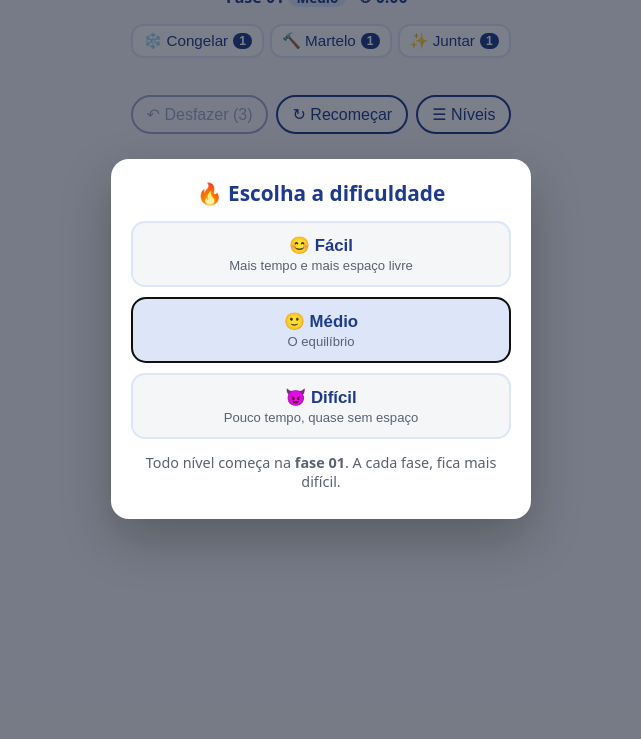
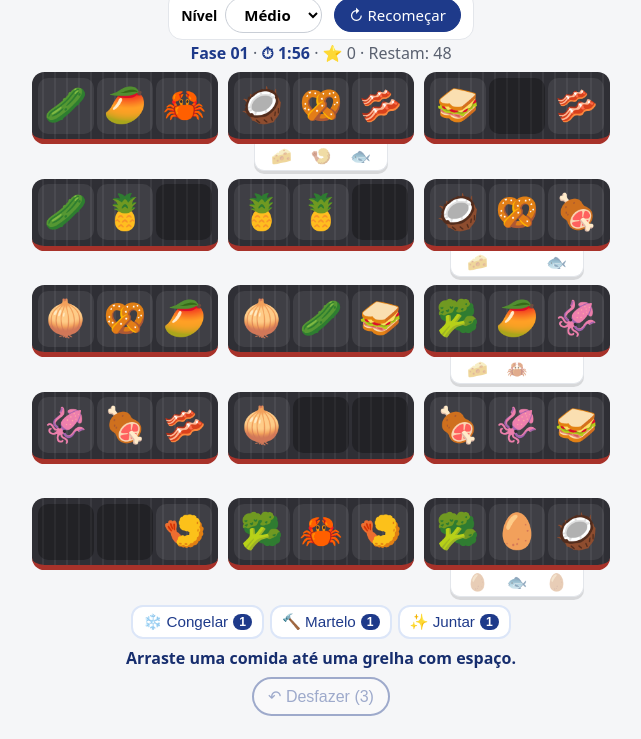
Before and after one commit to Eduardonascimento01/churrasco-sort, a plain HTML site: page index.html in a window 1280 px wide. Shown: the part 61-800 px from the top of the page, without its empty margins (319-960 px from the left). Drawn offline with Linux system fonts and the light colour scheme.

Commit message:
Vira "Trio na Grelha": nível no painel (como na Jogoteca) e celular deitado em 2 colunas
- Seletor "Nível" + Recomeçar no painel de cima, no lugar do menu por cima do jogo;
  trocar o nível continua da fase salva daquele nível
- Celular deitado: controles à esquerda, grelhas à direita; o jogo testa 3 a 6 colunas
  e usa a que deixa as comidas maiores
- Entra na Jogoteca (hub)

Co-Authored-By: Claude Opus 5.5 <noreply@anthropic.com>

```diff
--- a/estilo.css
+++ b/estilo.css
@@ -221,41 +221,66 @@ header p { margin: 2px 0 0; color: var(--texto-suave); font-size: clamp(.8rem, 3
 #proxima[hidden] { display: none; }
 button:disabled { opacity: .4; cursor: not-allowed; }
 
-/* Menu de dificuldade */
-.menu {
-  position: fixed; inset: 0;
-  display: grid; place-items: center;
-  padding: 16px;
-  background: rgba(15, 23, 42, .55);
-  z-index: 50;
+/* Painel de cima: igual aos outros jogos da Jogoteca (seletor de nível + botão) */
+.painel {
+  background: #fff;
+  border: 1px solid var(--borda);
+  border-radius: 14px;
+  padding: 6px 12px;
+  margin: 6px auto 0;
+  display: flex;
+  flex-wrap: wrap;
+  gap: 8px 12px;
+  align-items: center;
+  justify-content: center;
+  width: fit-content;
+  max-width: 100%;
 }
-.menu[hidden] { display: none; }
-.cartao {
-  width: min(420px, 100%);
+.painel label { font-weight: 600; font-size: 14px; display: flex; gap: 8px; align-items: center; color: var(--texto); }
+.painel select, .painel button {
+  font: inherit;
+  font-size: 15px;
+  border-radius: 999px;
+  border: 1px solid #C9CED6;
+  padding: 6px 14px;
   background: #fff;
-  border-radius: 18px;
-  padding: 20px;
-  text-align: center;
-  box-shadow: 0 20px 50px rgba(0,0,0,.25);
+  color: var(--texto);
+  cursor: pointer;
 }
-.cartao h2 { margin: 0 0 14px; color: var(--azul); font-size: 1.3rem; }
-.niveis { display: grid; gap: 10px; }
-.niveis button {
-  display: grid; gap: 2px;
-  padding: 12px;
-  border-radius: 14px;
-  border: 2px solid var(--azul-claro);
-  background: var(--fundo);
-  cursor: pointer;
-  font-size: 1.05rem;
-  color: var(--azul);
-}
-.niveis button:hover, .niveis button:focus-visible { border-color: var(--azul); background: var(--azul-claro); }
-.niveis small { color: var(--texto-suave); font-size: .82rem; }
-.dica { color: var(--texto-suave); font-size: .9rem; margin: 14px 0 8px; }
-#continuar { display: grid; gap: 6px; }
-#continuar button, .discreto {
-  border: none; background: none; color: var(--azul); text-decoration: underline; cursor: pointer; font-size: .9rem; padding: 4px;
+.btn-primario { background: var(--azul) !important; border-color: var(--azul) !important; color: #fff !important; font-weight: 600; }
+.btn-primario:hover { background: var(--azul-escuro) !important; }
+
+/* .lateral: em pé "finge que não existe" (display: contents) e a ordem
+   na tela fica: título/painel, GRELHAS, poderes, aviso e botões. */
+.lateral { display: contents; }
+#topo { order: 0; }
+#mesa { order: 1; }
+#poderes, #aviso, #botoes { order: 2; }
+
+/* ---------- Celular/tablet DEITADO (tela baixa e larga) ----------
+   Duas colunas: controles à esquerda (.lateral) e grelhas à direita.
+   O jogo.js escolhe quantas colunas de grelhas cabem melhor (3 a 6). */
+@media (orientation: landscape) and (max-height: 560px) {
+  body {
+    display: grid;
+    grid-template-columns: 210px auto;
+    justify-content: center;
+    align-items: center;
+    column-gap: 14px;
+    padding: 8px 10px;
+    min-height: 100vh;
+    min-height: 100dvh;
+  }
+  .lateral { display: flex; flex-direction: column; align-items: center; gap: 6px; grid-column: 1; }
+  #mesa { grid-column: 2; }
+  h1 { font-size: 1.1rem; }
+  header p { font-size: .8rem; }
+  .painel { padding: 6px 8px; gap: 6px; }
+  .painel select, .painel button { font-size: 13px; padding: 4px 10px; }
+  .poderes { flex-direction: column; align-items: stretch; gap: 4px; }
+  .poderes button { justify-content: space-between; font-size: .8rem; padding: 4px 8px; }
+  #aviso { font-size: .8rem; }
+  .botoes button { font-size: .8rem; padding: 5px 10px; }
 }
 
 @media (prefers-reduced-motion: reduce) {
--- a/index.html
+++ b/index.html
@@ -3,19 +3,31 @@
 <head>
   <meta charset="utf-8">
   <meta name="viewport" content="width=device-width, initial-scale=1, viewport-fit=cover">
-  <title>Churrasco Sort</title>
+  <title>Trio na Grelha</title>
   <link rel="stylesheet" href="estilo.css">
 </head>
 <body>
+  <!-- .lateral junta tudo que não é a mesa. Em pé ela "some" (display: contents);
+       com o celular deitado vira a coluna da esquerda. -->
+  <div class="lateral" id="lateral">
   <header id="topo">
-    <h1>🔥 Churrasco Sort <button id="som" class="som" aria-label="Desligar som">🔊</button></h1>
+    <h1>🔥 Trio na Grelha <button id="som" class="som" aria-label="Desligar som">🔊</button></h1>
+    <!-- Igual aos outros jogos da Jogoteca: o nível fica aqui, no painel -->
+    <div class="painel">
+      <label>Nível
+        <select id="nivel" aria-label="Nível">
+          <option value="facil">Fácil</option>
+          <option value="medio">Médio</option>
+          <option value="dificil">Difícil</option>
+        </select>
+      </label>
+      <button id="recomecar" class="btn-primario">↻ Recomeçar</button>
+    </div>
     <p>
-      <strong id="fase">Fase 01</strong> <span id="nivel-nome" class="etiqueta">Médio</span> ·
+      <strong id="fase">Fase 01</strong> ·
       <span id="relogio" aria-live="off">⏱ 0:00</span> · <span id="contador"></span>
     </p>
   </header>
-
-  <main id="mesa" aria-label="Grelhas"></main>
 
   <div class="poderes" id="poderes" aria-label="Poderes">
     <button id="p-congelar" title="Para o relógio por 10 segundos">❄️ Congelar <b>1</b></button>
@@ -27,24 +39,11 @@
   <div class="botoes" id="botoes">
     <button id="proxima" hidden>Próxima fase ➜</button>
     <button id="desfazer" disabled>↶ Desfazer (3)</button>
-    <button id="recomecar">↻ Recomeçar</button>
-    <button id="abrir-menu">☰ Níveis</button>
   </div>
 
-  <!-- Menu de dificuldade: aparece ao abrir o jogo e no botão "Níveis" -->
-  <section id="menu" class="menu" role="dialog" aria-modal="true" aria-labelledby="menu-titulo" hidden>
-    <div class="cartao">
-      <h2 id="menu-titulo">🔥 Escolha a dificuldade</h2>
-      <div class="niveis">
-        <button data-nivel="facil"><strong>😊 Fácil</strong><small>Mais tempo e mais espaço livre</small></button>
-        <button data-nivel="medio"><strong>🙂 Médio</strong><small>O equilíbrio</small></button>
-        <button data-nivel="dificil"><strong>😈 Difícil</strong><small>Pouco tempo, quase sem espaço</small></button>
-      </div>
-      <p class="dica">Todo nível começa na <strong>fase 01</strong>. A cada fase, fica mais difícil.</p>
-      <div id="continuar"></div>
-      <button id="fechar-menu" class="discreto" hidden>Voltar ao jogo</button>
-    </div>
-  </section>
+  </div>
+
+  <main id="mesa" aria-label="Grelhas"></main>
 
   <script src="regras.js"></script>
   <script src="som.js"></script>
--- a/jogo.js
+++ b/jogo.js
@@ -1,4 +1,10 @@
-// jogo.js · A "tela": desenha as grelhas e responde ao mouse e ao dedo.
+// jogo.js · A "tela" do Trio na Grelha (ex-Churrasco Sort): desenha as grelhas
+// e responde ao mouse e ao dedo.
+//
+// 2026-11-24: nível escolhido no painel (seletor "Nível", igual aos outros
+//           jogos da Jogoteca) em vez do menu por cima; celular deitado em
+//           2 colunas (controles | grelhas), com o nº de colunas de grelhas
+//           escolhido para as comidas ficarem do maior tamanho possível.
 // Quem decide se a jogada vale é sempre o regras.js. Aqui só mostramos.
 //
 // Etapa 6+: 12 grelhas que se ajustam ao tamanho da tela, arrasto mais
@@ -19,11 +25,10 @@
   const aviso = $("aviso");
   const contador = $("contador");
   const titulo = $("fase");
-  const nivelNome = $("nivel-nome");
+  const seletorNivel = $("nivel");
   const relogioTela = $("relogio");
   const botaoProxima = $("proxima");
   const botaoDesfazer = $("desfazer");
-  const menu = $("menu");
   const botoesPoder = { congelar: $("p-congelar"), martelo: $("p-martelo"), juntar: $("p-juntar") };
 
   const DESFAZER_POR_FASE = 3;
@@ -48,7 +53,7 @@
   let escolhida, jogadas, ocupado, arraste, ignorarClique = false;
   let tempo, relogio = null, historico, desfazeres, terminou;
   let pontos, combo, ultimoTrio, poderes, congelado = 0, modoMartelo = false;
-  let menuAberto = false;
+  const menuAberto = false; // (o menu de níveis saiu; o nível agora fica no painel)
 
   const doisDigitos = (n) => String(n).padStart(2, "0"); // 1 → "01"
 
@@ -64,7 +69,7 @@
     gravar("fase:" + nivel, n);
     pararRelogio();
     titulo.textContent = `Fase ${doisDigitos(n)}`;
-    nivelNome.textContent = R.NIVEIS[nivel].nome;
+    seletorNivel.value = nivel;
     botaoProxima.hidden = true;
     ocupado = true;
     aviso.textContent = "🔥 Preparando a fase...";
@@ -112,20 +117,38 @@
   //   1 grelha de largura = 3 lugares + 2 vãos (0,06) + 2 margens (0,1) = 3,32 lados
   //   a mesa de largura   = 3 grelhas + 2 vãos (0,18)                  = 10,32 lados
   //   1 bloco de altura   = lugar + margens + bandeja ≈ 1,62 lado + 8 px
+  // Celular DEITADO (tela baixa e larga): a coluna da esquerda (.lateral) tem
+  // os controles e a mesa fica à direita. Aí testamos de 3 a 6 colunas de
+  // grelhas e ficamos com a que deixa o --lado MAIOR (comidas maiores).
+  const telaDeitada = () => window.matchMedia("(orientation: landscape) and (max-height: 560px)").matches;
+  function ladoPara(colunas, larguraLivre, alturaLivre) {
+    const linhas = Math.ceil(grelhas.length / colunas);
+    const pelaLargura = larguraLivre / (colunas * 3.32 + (colunas - 1) * 0.18);
+    const pelaAltura = (alturaLivre - linhas * 8) / (linhas * 1.62 + (linhas - 1) * 0.14);
+    return Math.floor(Math.min(pelaLargura, pelaAltura));
+  }
   function ajustarTamanho() {
     if (!grelhas) return;
-    const colunas = 3;
-    const linhas = Math.ceil(grelhas.length / colunas);
     const estilo = getComputedStyle(document.body);
-    const folgaVertical = parseFloat(estilo.paddingTop) + parseFloat(estilo.paddingBottom) + parseFloat(estilo.rowGap || 8) * 4;
-    const outros = ["topo", "poderes", "aviso", "botoes"].reduce((soma, id) => soma + $(id).offsetHeight, 0);
-    const alturaLivre = window.innerHeight - outros - folgaVertical - 4;
-    const larguraLivre = Math.min(document.documentElement.clientWidth - 24, 820);
-
-    const pelaLargura = larguraLivre / (colunas * 3.32 + (colunas - 1) * 0.18);
-    const pelaAltura = (alturaLivre - linhas * 8) / (linhas * 1.62 + (linhas - 1) * 0.14);
-    const lado = Math.max(26, Math.min(88, Math.floor(Math.min(pelaLargura, pelaAltura))));
-    mesa.style.setProperty("--lado", lado + "px");
+    let colunas = 3, lado;
+    if (telaDeitada()) {
+      const alturaLivre = window.innerHeight - parseFloat(estilo.paddingTop) - parseFloat(estilo.paddingBottom) - 6;
+      const larguraLivre = document.documentElement.clientWidth - $("lateral").offsetWidth
+        - parseFloat(estilo.paddingLeft) - parseFloat(estilo.paddingRight) - parseFloat(estilo.columnGap || 16) - 6;
+      lado = 0;
+      for (let c = 3; c <= 6; c++) {
+        const l = ladoPara(c, larguraLivre, alturaLivre);
+        if (l > lado) { lado = l; colunas = c; }
+      }
+    } else {
+      const folgaVertical = parseFloat(estilo.paddingTop) + parseFloat(estilo.paddingBottom) + parseFloat(estilo.rowGap || 8) * 4;
+      const outros = ["topo", "poderes", "aviso", "botoes"].reduce((soma, id) => soma + $(id).offsetHeight, 0);
+      const alturaLivre = window.innerHeight - outros - folgaVertical - 4;
+      const larguraLivre = Math.min(document.documentElement.clientWidth - 24, 820);
+      lado = ladoPara(colunas, larguraLivre, alturaLivre);
+    }
+    mesa.style.gridTemplateColumns = "repeat(" + colunas + ", auto)";
+    mesa.style.setProperty("--lado", Math.max(26, Math.min(88, lado)) + "px");
   }
   window.addEventListener("resize", ajustarTamanho);
   window.addEventListener("orientationchange", () => setTimeout(ajustarTamanho, 200));
@@ -517,40 +540,18 @@
   }
 
   // =====================================================================
-  // MENU DE NÍVEIS
+  // NÍVEL (seletor no painel, igual aos outros jogos da Jogoteca)
   // =====================================================================
-  function abrirMenu(podeVoltar) {
-    menuAberto = true;
-    limparArraste();
-    const cont = $("continuar");
-    cont.innerHTML = "";
-    for (const [chave, n] of Object.entries(R.NIVEIS)) {
-      const salva = faseSalva(chave);
-      if (salva > 1) {
-        const b = document.createElement("button");
-        b.textContent = `ou continuar o ${n.nome} da fase ${doisDigitos(salva)}`;
-        b.addEventListener("click", () => escolherNivel(chave, salva));
-        cont.appendChild(b);
-      }
-    }
-    $("fechar-menu").hidden = !podeVoltar;
-    menu.hidden = false;
-    menu.querySelector(`[data-nivel="${nivel}"]`).focus();
-  }
-  function fecharMenu() {
-    menuAberto = false;
-    menu.hidden = true;
-  }
-  function escolherNivel(nv, comecarEm = 1) {
+  // Trocar o nível continua da fase em que você parou NAQUELE nível
+  // (cada nível guarda o seu progresso e os seus recordes).
+  seletorNivel.addEventListener("change", () => {
+    const nv = seletorNivel.value;
+    if (!R.NIVEIS[nv]) return;
     nivel = nv;
     gravar("nivel", nv);
-    fecharMenu();
-    carregarFase(comecarEm);
-  }
-  menu.querySelectorAll("[data-nivel]").forEach((b) => b.addEventListener("click", () => escolherNivel(b.dataset.nivel, 1)));
-  $("fechar-menu").addEventListener("click", fecharMenu);
-  $("abrir-menu").addEventListener("click", () => abrirMenu(true));
-  document.addEventListener("keydown", (e) => { if (e.key === "Escape" && menuAberto && !$("fechar-menu").hidden) fecharMenu(); });
+    limparArraste();
+    carregarFase(faseSalva(nv));
+  });
 
   // =====================================================================
   // BOTÕES E INÍCIO
@@ -570,11 +571,11 @@
   mostrarSom();
 
   // ?fase=N&nivel=facil no endereço abre direto (útil para testar).
-  // Sem isso, o jogo abre no menu de níveis.
+  // Sem isso, o jogo abre direto no último nível usado, na fase em que parou.
   const pedido = new URLSearchParams(location.search);
   const pedida = parseInt(pedido.get("fase"), 10);
   if (R.NIVEIS[pedido.get("nivel")]) nivel = pedido.get("nivel");
   if (!R.NIVEIS[nivel]) nivel = "medio";
-  if (pedida > 0) carregarFase(pedida);
-  else abrirMenu(false);
+  seletorNivel.value = nivel;
+  carregarFase(pedida > 0 ? pedida : faseSalva(nivel));
 })();
```
Also changed, not shown: 1 other file.
